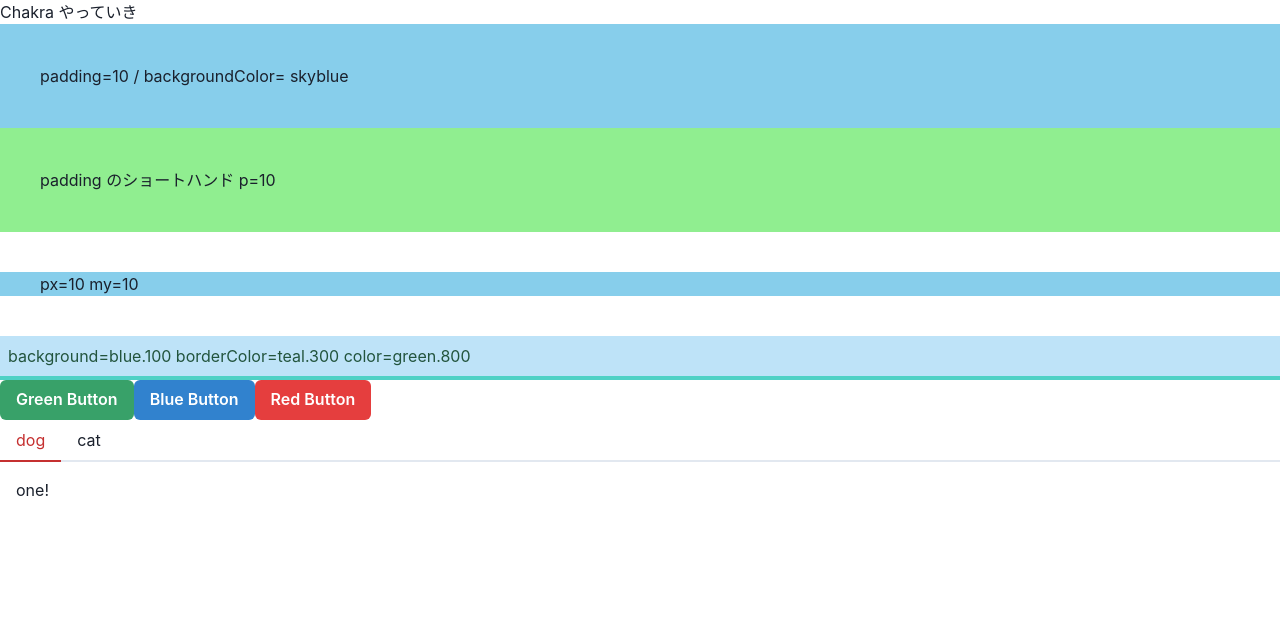
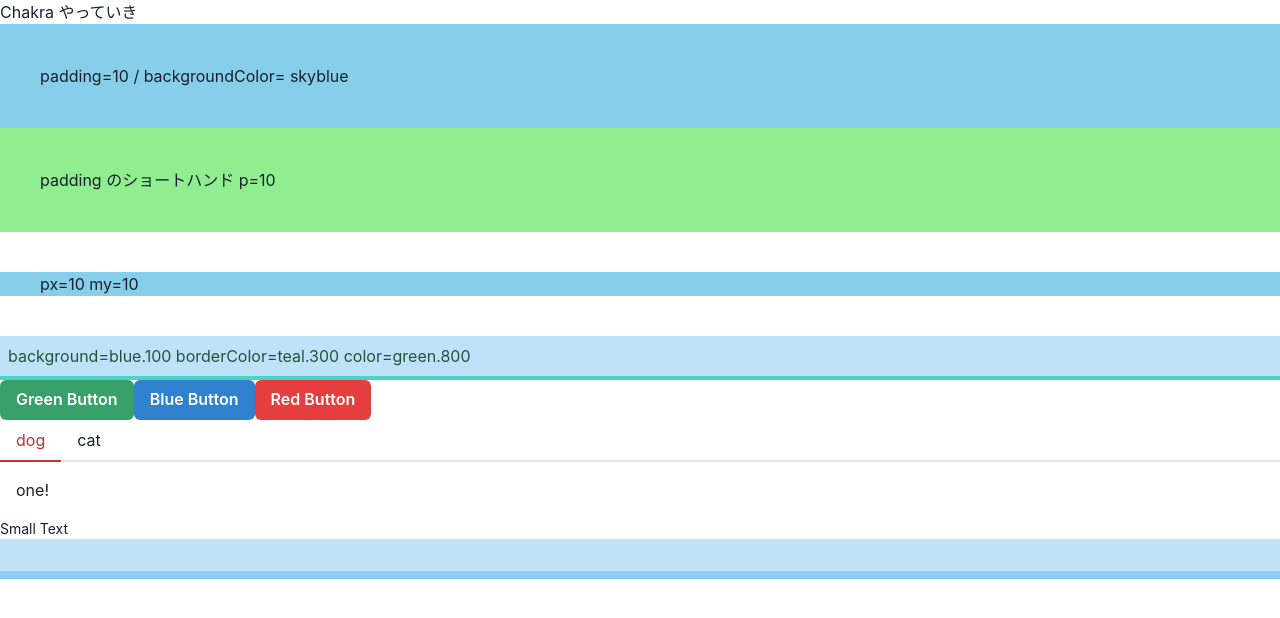
Before and after one commit to y4shiro/chakraui-way-of-walking, a Next.js app: page / in a window 1280 px wide. Shown: the top 618 px of the page. Built offline with nearby package versions, Linux system fonts and the light colour scheme.

Commit message:
フォントなどのサイズや Spacing に関する Theme

```diff
--- a/pages/index.tsx
+++ b/pages/index.tsx
@@ -10,6 +10,7 @@ import {
   TabList,
   TabPanels,
   TabPanel,
+  Text,
 } from '@chakra-ui/react';
 
 const Home: NextPage = () => {
@@ -52,6 +53,11 @@ const Home: NextPage = () => {
           </TabPanel>
         </TabPanels>
       </Tabs>
+
+      <Text fontSize="sm">Small Text</Text>
+
+      <Box p={4} backgroundColor={'blue.100'} />
+      <Box p={'4px'} backgroundColor={'blue.200'} />
     </>
   );
 };
```
